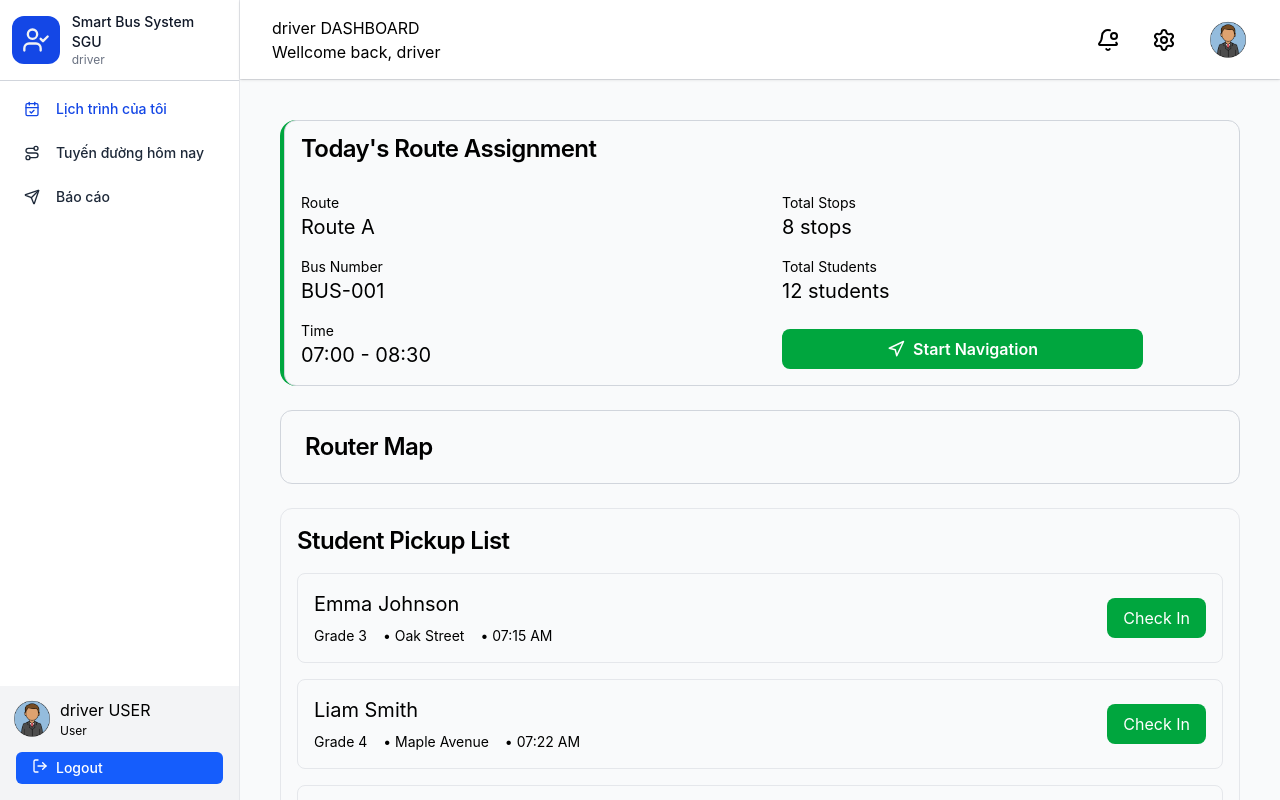
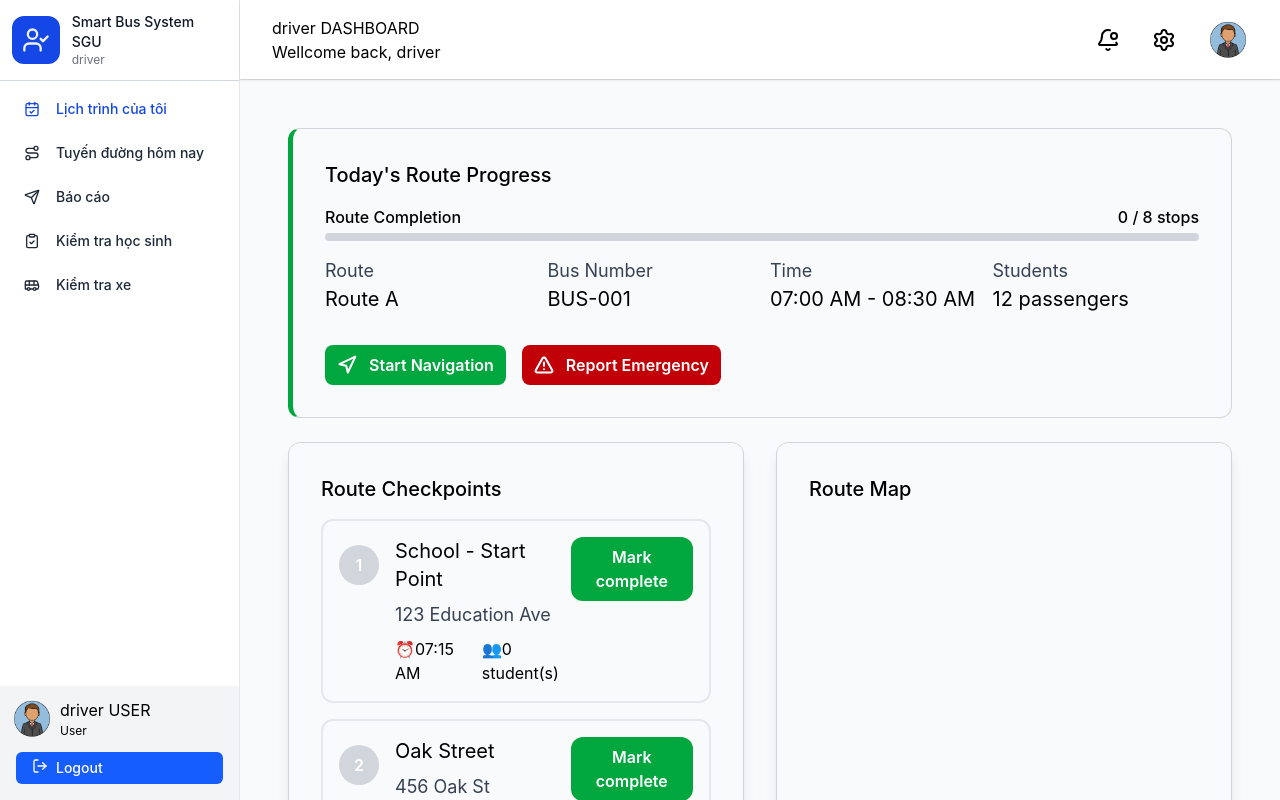
Before and after one commit to NasaaaaHii/CNPM, a Next.js app in the folder frontend/: page /dashboard/driver/myschedule in a window 1280 px wide. Built offline with nearby package versions, Linux system fonts and the light colour scheme.

Commit message:
update fix ui-driver

```diff
--- a/frontend/src/app/dashboard/components/SideBar.tsx
+++ b/frontend/src/app/dashboard/components/SideBar.tsx
@@ -1,4 +1,4 @@
-import React, { ReactNode, useMemo } from "react";
+import React, { useMemo } from "react";
 import {
   Bus,
   UserCheck,
@@ -12,7 +12,10 @@ import {
   MessageCircle,
   Send,
   LogOut,
-  History
+  ClipboardCheck,
+  BusIcon,
+  MapPinHouse,
+  Bell,
 } from "lucide-react";
 import Link from "next/link";
 import { usePathname } from "next/navigation";
@@ -24,7 +27,7 @@ type Role = "admin" | "driver" | "parent";
 
 export const SideBar = ({ role }: { role: Role }) => {
   const pathname = usePathname();
-  console.log(pathname)
+  console.log(pathname);
   const menu = useMemo(
     () =>
       ({
@@ -35,10 +38,15 @@ export const SideBar = ({ role }: { role: Role }) => {
             icon: <SquareChartGantt />,
           },
           {
+            name: "Bản đồ",
+            path: `/dashboard/admin/realtime-map`,
+            icon: <MapPinHouse />,
+          },
+          {
             name: "Quản lí người dùng",
             path: `/dashboard/admin/users`,
             icon: <User />,
-          }, //driver and parents
+          },
           {
             name: "Quản lí xe Bus",
             path: `/dashboard/admin/bus`,
@@ -55,6 +63,11 @@ export const SideBar = ({ role }: { role: Role }) => {
             icon: <CalendarCheck />,
           },
           {
+            name: "Thông báo",
+            path: `/dashboard/admin/nofitications`,
+            icon: <Bell />,
+          },
+          {
             name: "Thống kê",
             path: `/dashboard/admin/analytics`,
             icon: <ChartNoAxesCombined />,
@@ -67,7 +80,7 @@ export const SideBar = ({ role }: { role: Role }) => {
             icon: <MapPin />,
           },
           {
-            name: "My children",
+            name: "Trạng thái con",
             path: `/dashboard/parent/child-status`,
             icon: <Baby />,
           },
@@ -75,11 +88,6 @@ export const SideBar = ({ role }: { role: Role }) => {
             name: "Thông báo",
             path: `/dashboard/parent/nofitications`,
             icon: <MessageCircle />,
-          },
-          {
-            name: "Lịch sử chuyến đi",
-            path: `/dashboard/parent/trip-history`,
-            icon: <History />,
           },
         ],
         driver: [
@@ -97,6 +105,16 @@ export const SideBar = ({ role }: { role: Role }) => {
             name: "Báo cáo",
             path: `/dashboard/driver/reports`,
             icon: <Send />,
+          },
+          {
+            name: "Kiểm tra học sinh",
+            path: `/dashboard/driver/studentchecklist`,
+            icon: <ClipboardCheck />,
+          },
+          {
+            name: "Kiểm tra xe",
+            path: `/dashboard/driver/checkvehicle`,
+            icon: <BusIcon />,
           },
         ],
       }[role]),
--- a/frontend/src/app/dashboard/driver/myschedule/page.tsx
+++ b/frontend/src/app/dashboard/driver/myschedule/page.tsx
@@ -1,150 +1,188 @@
 "use client";
-import { Navigation } from "lucide-react";
+import { Navigation, TriangleAlert } from "lucide-react";
 import {
-  Card,
-  CardContent,
-  CardDescription,
-  CardHeader,
-  CardTitle,
-} from "@/components/ui/card";
-
+  Dialog,
+  DialogContent,
+  DialogHeader,
+  DialogTitle,
+  DialogDescription,
+  DialogFooter,
+} from "@/components/ui/dialog";
+import MapClient from "@/components/map/MapClient";
+import { Progress } from "@/components/ui/progress";
+import { useState } from "react";
+import CheckpointsCard from "./CheckpointsCard";
 export default function ManagerMySchedule() {
   const routeName = "Route A";
   const busNumber = "BUS-001";
-  const timeRange = "07:00 - 08:30";
+  const timeRange = "07:00 AM - 08:30 AM";
   const totalStops = 8;
   const totalStudents = 12;
 
   const dataStudents = [
     {
-      name: "Emma Johnson",
-      grade: "Grade 3",
-      location: "Oak Street",
+      id: 1,
+      mark: "School - Start Point",
+      location: "123 Education Ave",
       time: "07:15 AM",
+      student: 0,
     },
     {
-      name: "Liam Smith",
-      grade: "Grade 4",
-      location: "Maple Avenue",
-      time: "07:22 AM",
+      id: 2,
+      mark: "Oak Street",
+      location: "456 Oak St",
+      time: "07:15 AM",
+      student: 2,
     },
     {
-      name: "Olivia Brown",
-      grade: "Grade 6",
-      location: "Pine Road",
-      time: "07:28 AM",
+      id: 3,
+      mark: "Maple Avenue",
+      location: "789 Maple Ave",
+      time: "07:22 AM",
+      student: 1,
     },
     {
-      name: "Noah Davis",
-      grade: "Grade 5",
-      location: "Cedar Lane",
-      time: "07:35 AM",
+      id: 4,
+      mark: "Pine Road",
+      location: "321 Pine Rd",
+      time: "07:28 AM",
+      student: 2,
     },
     {
-      name: "Ava Wilson",
-      grade: "Grade 4",
-      location: "Birch Boulevard",
-      time: "07:40 AM",
-    },
-    {
-      name: "Ethan Martinez",
-      grade: "Grade 6",
-      location: "Birch Court",
-      time: "07:48 AM",
+      id: 5,
+      mark: "School - End Point",
+      location: "123 Education Ave",
+      time: "08:00 AM",
+      student: 0,
     },
   ];
-
+  const [progress, setProgress] = useState(13);
+  const [openEmergency, setOpenEmergency] = useState(false);
+  const [selectedId, setSelectedId] = useState<number | null>(null);
   return (
-    <div className="bg-gray-50">
-      <div className="container mx-auto px-4 md:px-6 py-6 space-y-6">
-        <div className="bg-green-600 rounded-2xl">
-          <div className="ml-1 rounded-xl bg-gray-50 border border-gray-300">
-            <div className="pb-8 ml-4 mt-4">
-              <h2 className="text-2xl font-semibold leading-none tracking-tight">
-                Today's Route Assignment
-              </h2>
+    <section className="flex-1 overflow-y-auto p-8 bg-gray-50">
+      <div className="space-y-6">
+        <div className="bg-card text-card-foreground flex flex-col gap-6 rounded-xl border border-gray-300 border-l-5 border-l-green-600">
+          <div className="flex flex-col gap-4 p-8">
+            <div className="text-xl font-medium">Today's Route Progress</div>
+            <div className="flex flex-col gap-1">
+              <div className="flex flex-row justify-between gap-4">
+                <p className="text-md font-medium">Route Completion</p>
+                <p className="text-md font-medium">0 / 8 stops</p>
+              </div>
+              <Progress value={progress} className="bg-gray-300 h-2" />
             </div>
-            <div className="ml-4 pb-4">
-              <div className="grid gap-6 md:grid-cols-2">
-                <div className="space-y-4">
-                  <div>
-                    <p className="text-sm text-muted-foreground ">Route</p>
-                    <p className="text-xl">{routeName}</p>
-                  </div>
-                  <div>
-                    <p className="text-sm text-muted-foreground">Bus Number</p>
-                    <p className="text-xl">{busNumber}</p>
-                  </div>
-                  <div>
-                    <p className="text-sm text-muted-foreground">Time</p>
-                    <p className="text-xl">{timeRange}</p>
-                  </div>
-                </div>
-                <div className="space-y-4">
-                  <div>
-                    <p className="text-sm text-muted-foreground">Total Stops</p>
-                    <p className="text-xl">{totalStops} stops</p>
-                  </div>
-                  <div>
-                    <p className="text-sm text-muted-foreground">
-                      Total Students
-                    </p>
-                    <p className="text-xl">{totalStudents} students</p>
-                  </div>
-                  <div className="pt-2 flex flex-row justify-center gap-4">
-                    <button className="w-full inline-flex items-center justify-center gap-2 bg-green-600 hover:bg-green-700 text-white font-semibold px-4 py-2 rounded-lg mr-24">
-                      <Navigation size={18} />
-                      Start Navigation
-                    </button>
-                  </div>
-                </div>
+            <div className="grid grid-cols-4 gap-4">
+              <div className="flex flex-col">
+                <p className="font-normal text-lg text-gray-700">Route</p>
+                <p className="font-normal text-xl">{routeName}</p>
               </div>
+              <div className="flex flex-col">
+                <p className="font-normal text-lg text-gray-700">Bus Number</p>
+                <p className="font-normal text-xl">{busNumber}</p>
+              </div>
+              <div className="flex flex-col">
+                <p className="font-normal text-lg text-gray-700">Time</p>
+                <p className="font-normal text-xl">{timeRange}</p>
+              </div>
+              <div className="flex flex-col">
+                <p className="font-normal text-lg text-gray-700">Students</p>
+                <p className="font-normal text-xl">
+                  {totalStudents} passengers
+                </p>
+              </div>
+            </div>
+            <div className="flex flex-start gap-4 mt-4">
+              <button className="bg-green-600 rounded-lg px-3 py-2 flex flex-row gap-3 items-center cursor-pointer">
+                <Navigation size={20} color="white" strokeWidth={2.5} />
+                <p className="font-semibold text-md text-white ">
+                  Start Navigation
+                </p>
+              </button>
+              <button
+                onClick={() => setOpenEmergency(true)}
+                className="bg-red-700 rounded-lg px-3 py-2 flex flex-row gap-3 items-center cursor-pointer"
+              >
+                <TriangleAlert size={20} color="white" strokeWidth={2.5} />
+                <p className="font-semibold text-md text-white ">
+                  Report Emergency
+                </p>
+              </button>
             </div>
           </div>
         </div>
-        <div>
-          <div className="border border-gray-300 rounded-xl p-6 flex flex-col">
-            <h2 className="text-2xl font-semibold leading-none tracking-tight">
-              Router Map
-            </h2>
+        <Dialog open={openEmergency} onOpenChange={setOpenEmergency}>
+          <DialogContent className="bg-white w-[90vw] sm:max-w-[600px]">
+            <DialogHeader>
+              <DialogTitle className="text-2xl font-semibold">
+                Report Vehicle Emergency
+              </DialogTitle>
+              <DialogDescription className="text-gray-700 font-normal text-md">
+                Report vehicle failure or emergency. Admin will be notified and
+                nearest driver will be assigned
+              </DialogDescription>
+            </DialogHeader>
+            <div className="flex items-start flex-1 gap-1 flex-col">
+              <p className="font-semibold text-md">Emergency Type</p>
+              <select
+                name=""
+                id=""
+                className="w-full mt-2 p-2 rounded-md border border-gray-200"
+              >
+                <option value="">Vehicle Breakdown</option>
+                <option value="">Accident</option>
+                <option value="">Medical Emergency</option>
+                <option value="">Other</option>
+              </select>
+            </div>
+            <div className="flex items-start flex-1 gap-1 flex-col">
+              <p className="font-semibold text-md">Details</p>
+              <textarea
+                className="resize-none border-input placeholder:text-muted-foreground w-full border border-gray-200 rounded-md p-2"
+                placeholder="Describe the emergency situation..."
+              ></textarea>
+            </div>
+            <DialogFooter>
+              <button
+                className="border border-gray-300 rounded-lg px-3 py-2 hover:bg-gray-100"
+                onClick={() => setOpenEmergency(false)}
+              >
+                Cancel
+              </button>
+              <button
+                className="bg-red-700 text-white rounded-lg px-3 py-2 hover:bg-red-800"
+                onClick={() => {
+                  setOpenEmergency(false);
+                }}
+              >
+                Confirm report
+              </button>
+            </DialogFooter>
+          </DialogContent>
+        </Dialog>
+        <div className="grid grid-cols-2 gap-8">
+          <div className="shadow-lg rounded-xl border border-gray-300 p-8 flex flex-col gap-4">
+            <p className="text-xl font-medium">Route Checkpoints</p>
+            {dataStudents.map((data) => (
+              <CheckpointsCard
+                id={data.id}
+                mark={data.mark}
+                location={data.location}
+                time={data.time}
+                student={data.student}
+                key={data.id}
+                selected={selectedId === data.id}
+                onSelect={() =>
+                  setSelectedId((prev) => (prev === data.id ? null : data.id))
+                }
+              />
+            ))}
           </div>
-          <div className=""></div>
-        </div>
-
-        <div className="border border-gray-200 rounded-xl flex flex-col gap-2 px-4">
-          <div className="pb-3 pt-5">
-            <h2 className="text-2xl font-semibold leading-none tracking-tight">
-              Student Pickup List
-            </h2>
-          </div>
-          <div>
-            {dataStudents.map((student, index) => (
-              <div
-                key={index}
-                className="flex justify-between items-center gap-4 border border-gray-200 rounded-lg p-4 mb-4"
-              >
-                <div className="flex-1">
-                  <p className="text-xl mb-2">{student.name}</p>
-                  <div className="flex flex-row justify-start gap-4">
-                    <p className="text-sm text-muted-foreground">
-                      {student.grade}
-                    </p>
-                    <p className="text-sm text-muted-foreground">
-                      • {student.location}
-                    </p>
-                    <p className="text-sm text-muted-foreground">
-                      • {student.time}
-                    </p>
-                  </div>
-                </div>
-                <button className="flex items-center bg-green-600 hover:bg-green-700 text-white px-4 py-2 rounded-lg">
-                  Check In
-                </button>
-              </div>
-            ))}
+          <div className="shadow-lg rounded-xl border border-gray-300 p-8 flex flex-col gap-4">
+            <p className="text-xl font-medium">Route Map</p>
           </div>
         </div>
       </div>
-    </div>
+    </section>
   );
 }
```
Also changed, not shown: frontend/src/app/dashboard/driver/dayroutes/page.tsx (+10 -21 lines), frontend/src/app/dashboard/driver/reports/page.tsx (+96 -28 lines), frontend/src/app/dashboard/driver/checkvehicle/page.tsx (line endings or trailing spaces), frontend/src/app/dashboard/driver/myschedule/CheckpointsCard.tsx (line endings or trailing spaces), frontend/src/app/dashboard/driver/studentchecklist/CheckListCard.tsx (line endings or trailing spaces), frontend/src/app/dashboard/driver/studentchecklist/page.tsx (line endings or trailing spaces).
